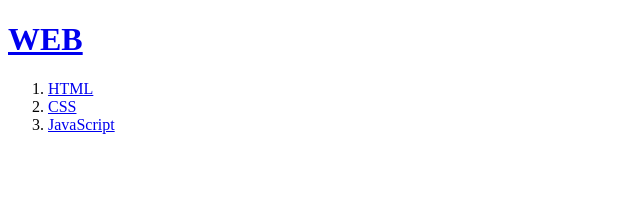
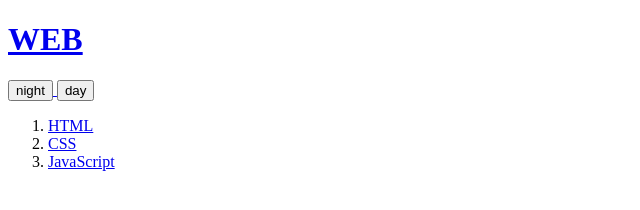
Before and after one commit to iamyyang/designer, a plain HTML site: page index.html in a window 1280 px wide. Shown: the whole page, without its empty margins (0-640 px from the left). Drawn offline with Linux system fonts and the light colour scheme.

Commit message:
Add files via upload

```diff
--- a/index.html
+++ b/index.html
@@ -7,6 +7,8 @@
 
 <body>
   <h1><a href="index.html">WEB</h1>
+  <input type="button" name="" value="night">
+  <input type="button" name="" value="day">
   <ol>
     <li><a href="1.html">HTML</li>
     <li><a href="2.html">CSS</li>
```
